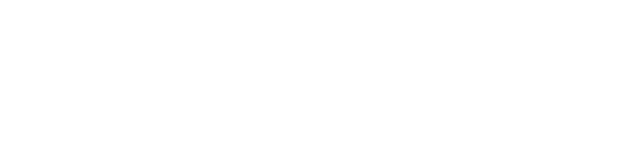
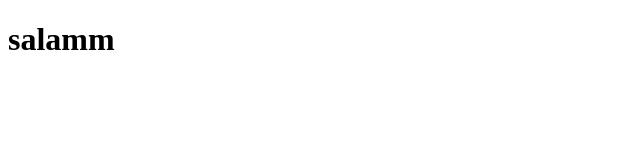
Before and after one commit to Aliqedimov/ali1, a plain HTML site: page index.html in a window 1280 px wide. Shown: the whole page, without its empty margins (0-640 px from the left). Drawn offline with Linux system fonts and the light colour scheme.

Commit message:
gucellendi

```diff
--- a/index.html
+++ b/index.html
@@ -6,6 +6,8 @@
     <title>Document</title>
 </head>
 <body>
-
+    <h1>
+        salamm
+    </h1>
 </body>
 </html>
```
